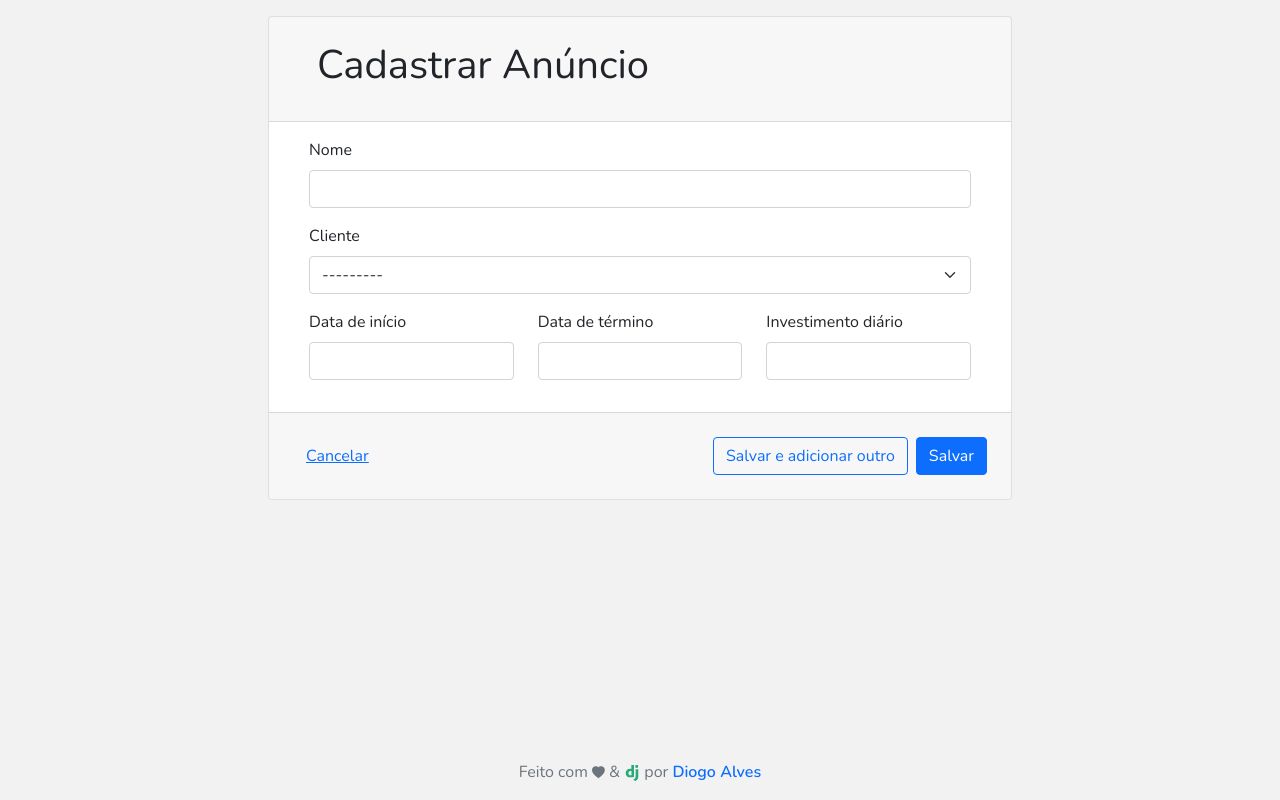
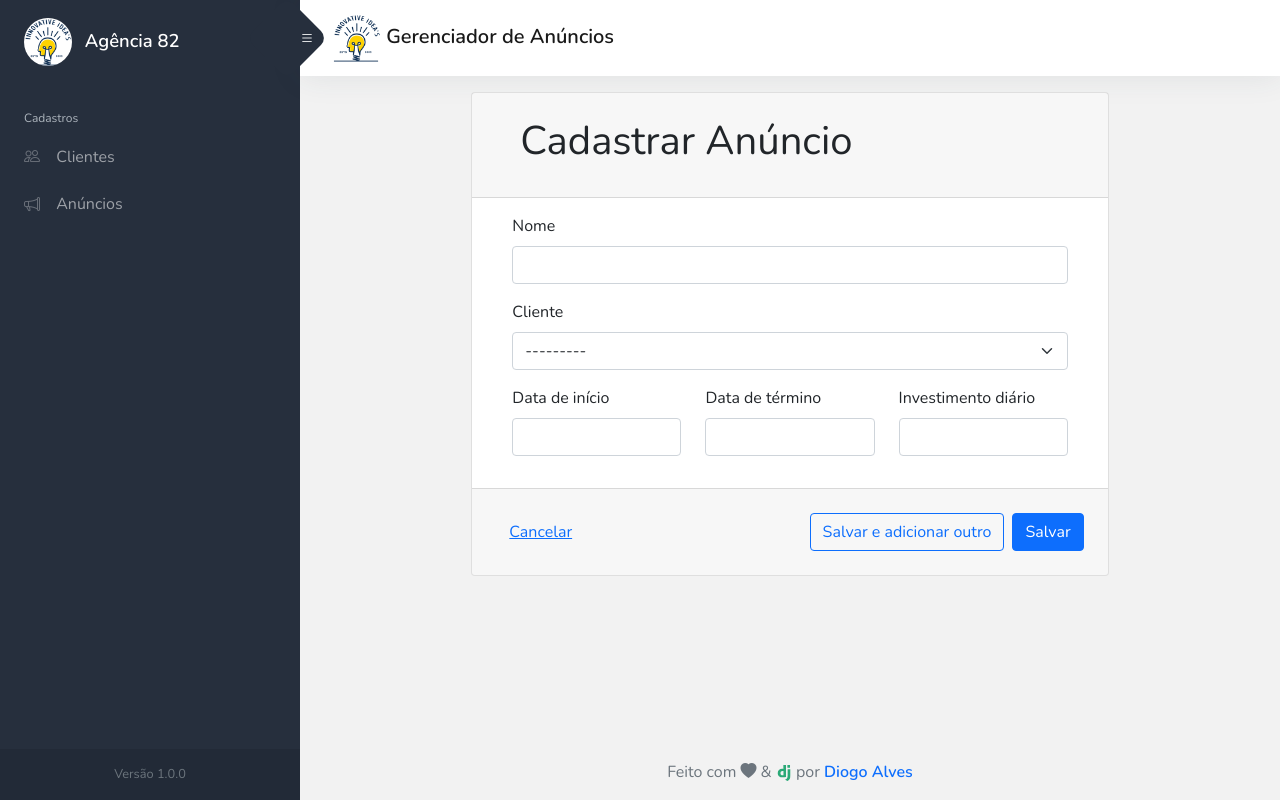
Before and after one commit to diogo-alves/gerenciador_anuncios, a Django app: page /anuncios/novo/ in a window 1280 px wide. Run offline with Django 3.2, Linux system fonts and the light colour scheme; data that the repository does not hold is empty; some libraries are stand-ins or nearby versions.

Commit message:
Adiciona navbar e sidebar

```diff
--- a/gerenciador/static/css/base_site.css
+++ b/gerenciador/static/css/base_site.css
@@ -1,18 +1,41 @@
+/*=============================== Geral =========================*/
+
 .asteriskField {
   display: none;
 }
 
-.bi-heart-fill {
-  font-size: 0.8em;
+/*==================== Mensagens de alertas =====================*/
+
+.alert {
+  border-width: 0px;
+  border-left: 6px solid gray;
+  border-radius: 0 .25rem .25rem 0;
 }
 
-#tableList td > a {
-  font-weight: bold;
-  text-decoration: none;
+.alert-danger {
+  border-left-color: #721c24;
 }
 
-@media (max-width: 991.98px){
-  footer.footer {
+.alert-info {
+  border-left-color: #0c5460;
+}
+
+.alert-success {
+  border-left-color: #155724;
+}
+
+.alert-warning {
+  border-left-color: #856404;
+}
+
+/*========================= media queries =========================*/
+
+@media (max-width: 768px) {
+  /*
+    evita quebra dos elementos ao rolar para a esquerda
+    enquanto a sidebar estiver aberta
+  */
+  footer.footer, .navbar {
     width: 100vw;
   }
 }
--- /dev/null
+++ b/gerenciador/static/css/sidebar.css
@@ -0,0 +1,169 @@
+.custom-toggle .btn {
+    width: 60px;
+    height: 60px;
+    position: relative;
+    z-index: 1;
+}
+
+.custom-toggle .btn:after {
+    z-index: -1;
+    position: absolute;
+    top: 0;
+    left: 0;
+    right: 0;
+    bottom: 0;
+    content: '';
+    -webkit-transform: rotate(45deg);
+    -ms-transform: rotate(45deg);
+    transform: rotate(45deg);
+    background: #262f3d;
+    border-radius: 10px;
+}
+
+.navbar {
+    border-bottom: 0;
+    box-shadow: 0 0 2rem 0 rgba(53, 64, 82, .1);
+}
+
+#sidebar {
+    background: #262f3d;
+    min-width: 300px;
+    max-width: 300px;
+    transition: all 0.3s;
+}
+
+#sidebar.active {
+    margin-left: -300px;
+}
+
+.sidebar-brand {
+    font-weight: 600;
+    font-size: 1.15rem;
+    padding: 1.15rem 1.5rem;
+    color: #fff;
+    display: block;
+    text-decoration: none;
+}
+
+.sidebar-brand:focus {
+    outline: 0;
+}
+
+.sidebar-brand:hover {
+    text-decoration: none;
+    color: #fff;
+}
+
+.sidebar-brand i {
+    color: #5498ff;
+    height: 24px;
+    width: 24px;
+    margin-left: -.15rem;
+    margin-right: .375rem;
+}
+
+.sidebar-footer {
+    transition: margin-left .35s ease-in-out, left .35s ease-in-out;
+    padding: 1rem;
+    width: inherit;
+    font-size: .8rem;
+    bottom: 0;
+    left: 0;
+    position: fixed;
+    background: #222a37;
+    min-width: 300px;
+    max-width: 300px;
+    color: #e9ecef;
+    border-right: 0;
+    margin-left: 0;
+}
+
+.sidebar-header {
+    background: transparent;
+    color: #adb5bd;
+    padding: 1.5rem 1.5rem .375rem;
+    font-size: .75rem;
+}
+
+.sidebar-item.active .sidebar-link:hover,
+.sidebar-item.active > .sidebar-link {
+    color: hsla(0, 0%, 100%, .9);
+    background: #1e2530
+}
+
+.sidebar-item {
+    right: 15px;
+    top: 14px
+}
+
+.sidebar-link:focus {
+    outline: 0;
+}
+
+.sidebar-link:hover {
+    color: hsla(0, 0%, 100%, .9);
+    background: #1e2530;
+}
+
+.sidebar-link:hover i {
+    color: #fff;
+    opacity: .5;
+}
+
+.sidebar-link {
+    display: block;
+    padding: .7rem 1.5rem;
+    color: hsla(0, 0%, 100%, .55);
+    font-weight: 400;
+    background: #262f3d;
+    transition: background 50ms ease-in-out;
+    position: relative;
+    text-decoration: none;
+    cursor: pointer;
+}
+
+.sidebar-link i {
+    margin-right: .75rem;
+    color: #fff;
+    opacity: .3
+}
+
+.sidebar-nav {
+    padding-bottom: 3.5rem;
+    padding-left: 0;
+    list-style: none;
+}
+
+.sidebar-toggle {
+    color: #fff;
+    cursor: pointer;
+    margin-left: -55px;
+}
+
+.sidebar-toggle:focus {
+    color: #fff;
+    background: transparent;
+    border-color: transparent;
+    box-shadow: none;
+}
+
+.sidebar-toggle:hover {
+    color: #fff;
+    background: transparent;
+    border-color: transparent;
+    box-shadow: none;
+}
+
+.sidebar-toggle i {
+    margin-left: 30px;
+    font-size: 14px;
+}
+
+@media (max-width: 768px) {
+    #sidebar {
+        margin-left: -300px;
+    }
+    #sidebar.active {
+        margin-left: 0;
+    }
+}
--- /dev/null
+++ b/gerenciador/static/js/base_site.js
@@ -0,0 +1,7 @@
+window.onload = function() {
+    var btnSidebarCollapser = document.getElementById("sidebarCollapser");
+    var sidebar = document.getElementById("sidebar");
+    btnSidebarCollapser.onclick = function() {
+        sidebar.classList.toggle("active");
+    }
+}
--- a/gerenciador/templates/base_site.html
+++ b/gerenciador/templates/base_site.html
@@ -5,8 +5,65 @@
 {% block stylesheet %}
   {{ block.super }}
   <link href="{% static 'css/base_site.css' %}" rel="stylesheet">
+  <link href="{% static 'css/sidebar.css' %}" rel="stylesheet">
 {% endblock stylesheet %}
 
+
+{% block sidebar %}
+  <nav id="sidebar">
+    <div class="sidebar-content">
+      <a class="sidebar-brand" href="#">
+        <img class="rounded-circle bg-white" src="{% static 'img/logo_agencia.png' %}" width="48" height="48" alt="Agência 82">
+        <spam class="ms-2">Agência 82</spam>
+      </a>
+      <div class="sidebar-body">
+        <ul class="sidebar-nav">
+          <li class="sidebar-header">Cadastros</li>
+          {% url 'anuncios:cliente_list' as url_clientes %}
+          <li class="sidebar-item{% if request.path == url_clientes %} active{% endif %}">
+            <a href="{{ url_clientes }}" class="sidebar-link">
+              <i class="bi bi-people align-middle"></i>
+              <span class="align-middle">Clientes</span>
+            </a>
+          </li>
+          {% url 'anuncios:anuncio_list' as url_anuncios %}
+          <li class="sidebar-item{% if request.path == url_anuncios %} active{% endif %}">
+            <a href="{{ url_anuncios }}" class="sidebar-link">
+              <i class="bi bi-megaphone align-middle"></i>
+              <span class="align-middle">Anúncios</span>
+            </a>
+          </li>
+        </ul>
+      </div>
+      <div class="sidebar-footer d-none d-lg-block">
+        <div class="text-center">
+          <div class="media-body">
+            <div class="text-muted">
+              Versão
+              <span>1.0.0</span>
+            </div>
+          </div>
+        </div>
+      </div>
+    </div>
+  </nav>
+{% endblock sidebar %}
+
+{% block navbar %}
+  <nav class="navbar navbar-expand navbar-light bg-white">
+    <div class="container-fluid">
+      <div class="custom-toggle">
+        <button id="sidebarCollapser" type="button" class="btn sidebar-toggle">
+          <i class="bi bi-list"></i>
+        </button>
+      </div>
+      <span class="navbar-brand h1 mb-0 ms-3 me-auto">
+        <img src="{% static 'img/logo_agencia.png' %}" alt="Agência 82" width="48" height="48">
+        <strong class="navbar-brand-name">Gerenciador de Anúncios</strong>
+      </span>
+    </div>
+  </nav>
+{% endblock navbar %}
 
 {% block messages %}
   {% if messages %}{% for message in messages %}
@@ -18,10 +75,15 @@
 {% endblock messages %}
 
 {% block footer %}
-  <footer class="footer mt-auto">
+  <footer class="footer mt-auto pt-3">
     <div class="container text-muted text-center">
-      <p>Feito com <i class="bi bi-heart-fill"></i> &amp; <a href="https://www.djangoproject.com/"><img src="{% static "img/django.svg" %}" alt="Django"/></a> por <a href="https://www.linkedin.com/mwlite/in/diogoalvesti" class="text-decoration-none"><strong class="text-reset">Diogo Alves</strong></a>
+      <p>Feito com <i class="bi bi-heart-fill"></i> &amp; <a href="https://www.djangoproject.com/"><img src="{% static 'img/django.svg' %}" alt="Django"/></a> por <a href="https://www.linkedin.com/mwlite/in/diogoalvesti" class="text-decoration-none"><strong class="text-reset">Diogo Alves</strong></a>
       </p>
     </div>
   </footer>
 {% endblock footer %}
+
+{% block javascript %}
+  {{ block.super }}
+  <script src="{% static 'js/base_site.js' %}"></script>
+{% endblock javascript %}
```
Also changed, not shown: gerenciador/static/img/logo_agencia.png (added).
